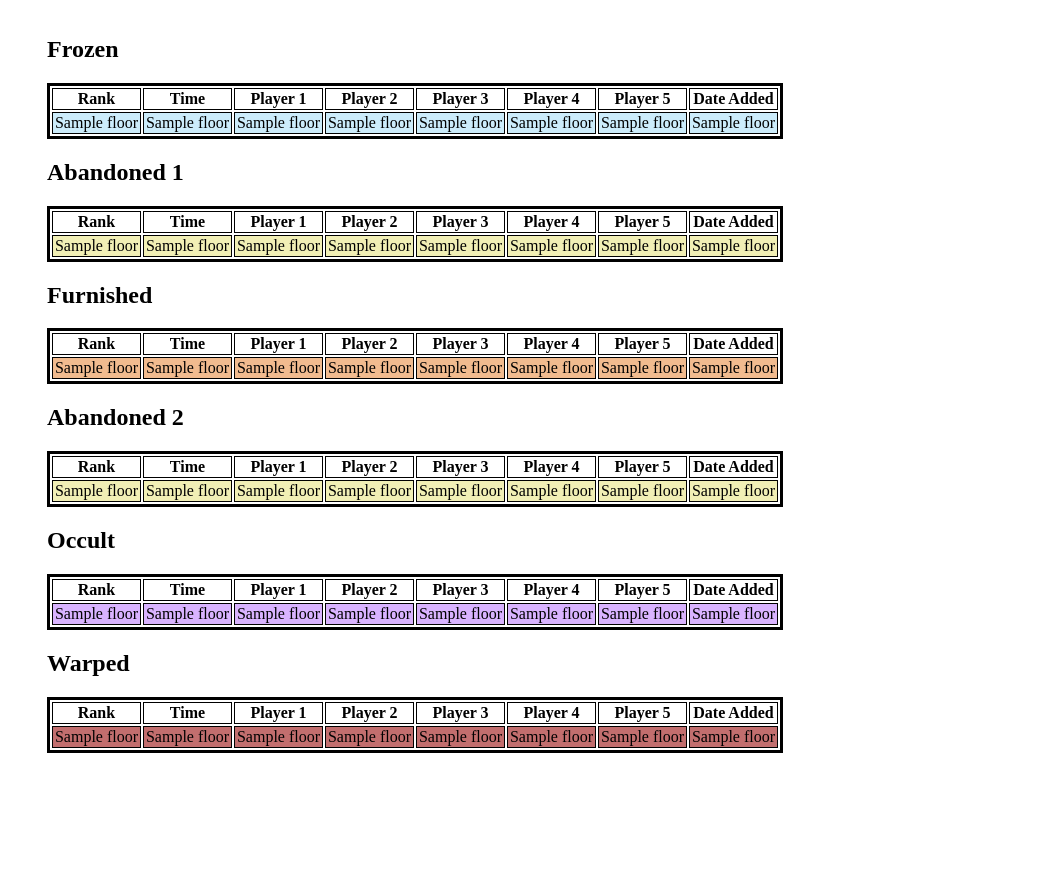
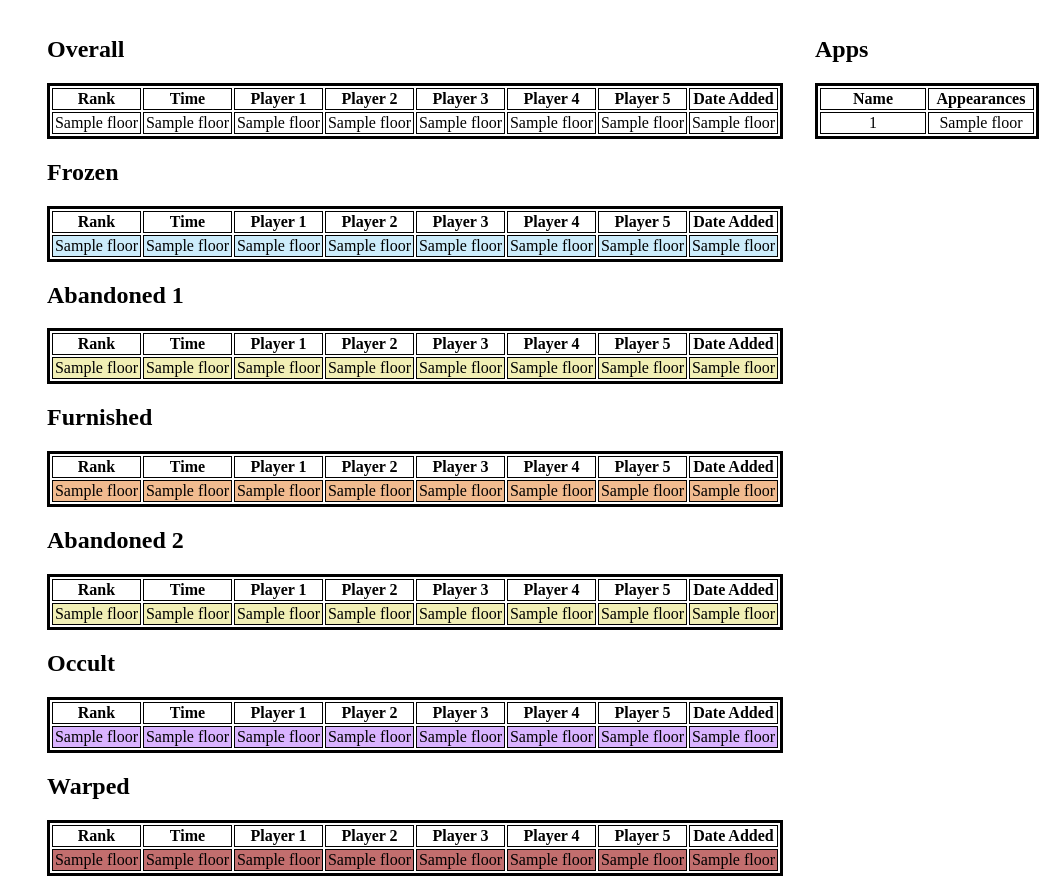
Before and after one commit to mileseverett/dgsbot-website, a Flask app: template templates/highscores.html in a window 1280 px wide. Shown: the whole page, without its empty margins (225-1280 px from the left). Before the commit the page ends 753 px from the top, so only its background shows below. Run offline with Flask 2, Linux system fonts and the light colour scheme; the template is opened without the code that fills it: most values are stand-ins (such as "Sample title", 1, 10 or a date in 2020).

Commit message:
Added overall and appearances

```diff
--- a/application.py
+++ b/application.py
@@ -60,7 +60,9 @@ def highscore():
     ab2 = winterfaceDB.grabTopNByTheme("Abandoned 2")
     occ = winterfaceDB.grabTopNByTheme("Occult")
     warp = winterfaceDB.grabTopNByTheme("Warped")
-    return render_template('highscores.html',frozen=frozen,ab1=ab1,furn=furn,ab2=ab2,occ=occ,warp=warp)
+    overall = winterfaceDB.grabTopNOverall(10)
+    people = winterfaceDB.grabTopNAppearances(100)
+    return render_template('highscores.html',overall=overall,frozen=frozen,ab1=ab1,furn=furn,ab2=ab2,occ=occ,warp=warp,people=people)
 
 @application.route("/hiscore/<wintNumber>", methods=('GET','POST'))
 def eb(wintNumber=""):
--- a/templates/highscores.html
+++ b/templates/highscores.html
@@ -7,6 +7,22 @@
 <body>
   <div id="main">
     <article>
+<h1>Overall</h1>
+<table id="overall">
+  <th>Rank</th><th>Time</th><th>Player 1</th><th>Player 2</th><th>Player 3</th><th>Player 4</th><th>Player 5</th><th>Date Added</th>
+  {% for floor in overall%}
+  <tr>
+    <td style="text-align:center">{{ floor.11 }}</td>
+    <td style="text-align:center">{{ floor.7 }}</td>
+    <td style="text-align:center">{{ floor.1 }}</td>
+    <td style="text-align:center">{{ floor.2 }}</td>
+    <td style="text-align:center">{{ floor.3 }}</td>
+    <td style="text-align:center">{{ floor.4 }}</td>
+    <td style="text-align:center">{{ floor.5 }}</td>
+    <td style="text-align:center">{{ floor.9 }}</td>
+  </tr>
+  {% endfor %}
+</table>
 <h1>Frozen</h1>
 <table id="frozen">
   <th>Rank</th><th>Time</th><th>Player 1</th><th>Player 2</th><th>Player 3</th><th>Player 4</th><th>Player 5</th><th>Date Added</th>
@@ -110,7 +126,18 @@
 </table>
 </article>
     <nav></nav>
-    <aside></aside>
+    <aside>
+      <h1>Apps</h1>
+      <table id="overall">
+        <th>Name</th><th>Appearances</th>
+        {% for floor in people%}
+        <tr>
+          <td style="text-align:center">{{ floor.0 }}</td>
+          <td style="text-align:center">{{ floor.1 }}</td>
+        </tr>
+        {% endfor %}
+      </table>
+    </aside>
   </div>
 </body>
 
--- a/winterfaceDB.py
+++ b/winterfaceDB.py
@@ -157,7 +157,7 @@ def grabTopNAppearances(n = 10):
     cursor = conn.cursor()
     query_string = "select player, appearances from playerAppearances order by appearances desc"
     cursor.execute(query_string)
-    topn = cursor.fetchmany(n, dictionary = True)
+    topn = cursor.fetchmany(n)
     return topn
 
 def grabTopNByTheme(theme, n = 10):
```
Also changed, not shown: 3 other files.
